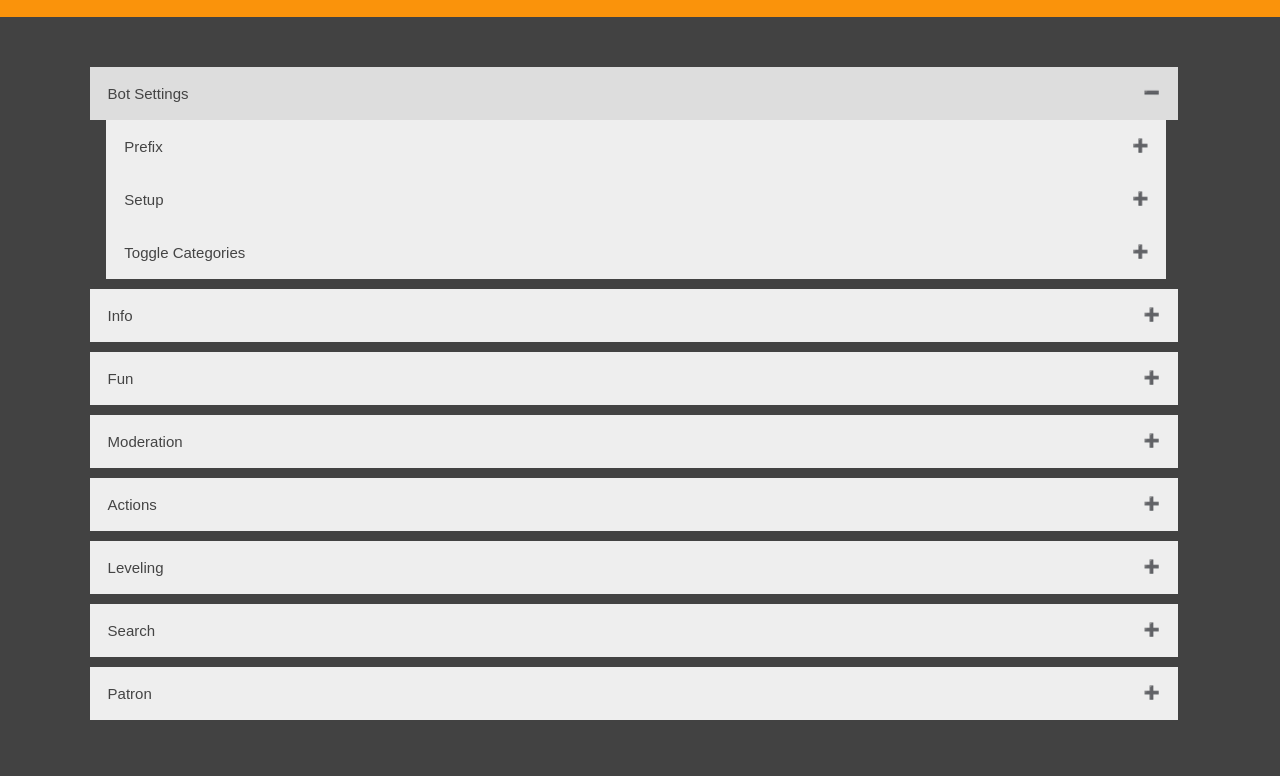
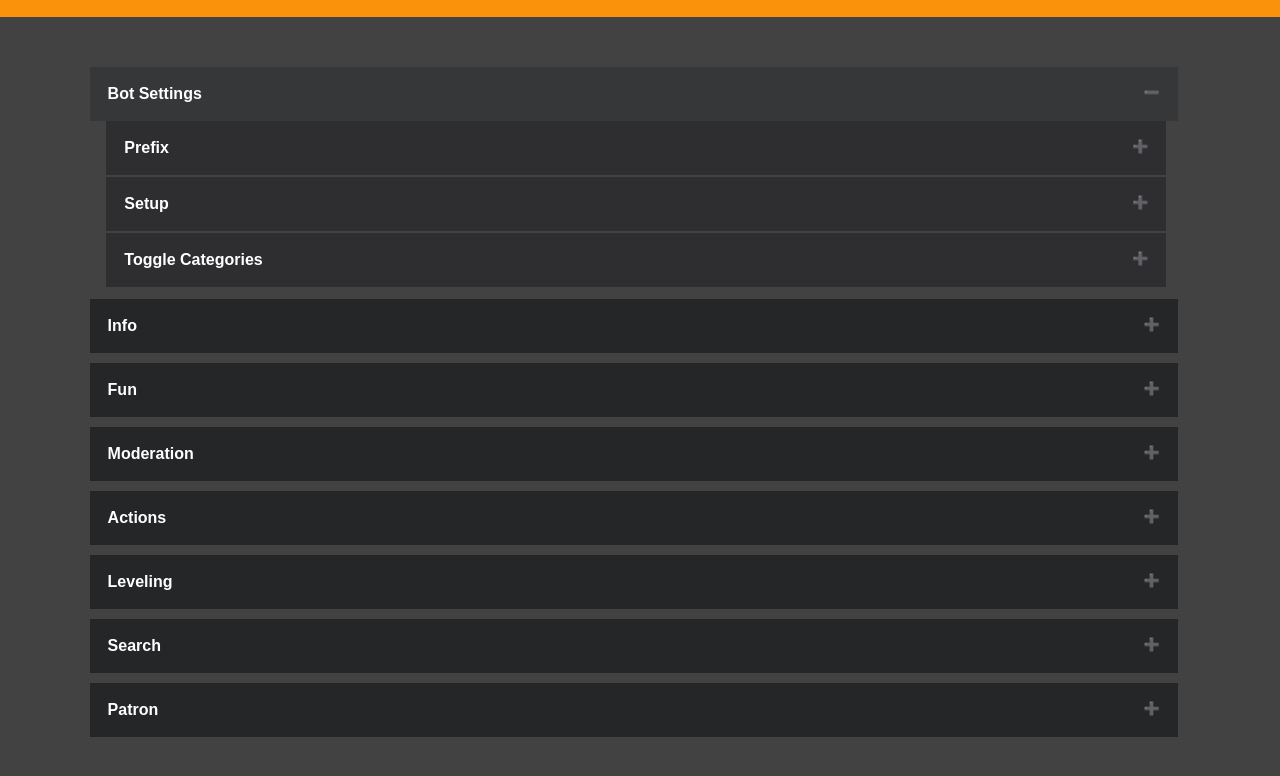
Before and after one commit to DevCreepa/testdukesite, a plain HTML site: page commands.html in a window 1280 px wide. Both pictures are taken after a click on the button "Bot Settings". Shown: the part 88-864 px from the top of the page. After the commit the page ends 835 px from the top, so only its background shows below. Drawn offline with Linux system fonts and the light colour scheme.

Commit message:
Update commands.css

```diff
--- a/styles/commands.css
+++ b/styles/commands.css
@@ -30,7 +30,7 @@ body {
 	font-family: montserrat, sans-serif;
 	margin: 0;
 	padding: 0;
-	min-height: 200vh;
+	height: auto;
 	display: flex;
 	flex-direction: column;
 }
@@ -85,8 +85,8 @@ body {
 
 /* Style the buttons that are used to open and close the accordion panel */
 button.accordion {
-    background-color: #eee;
-    color: #444;
+    background-color: #252627 ;
+    color: white;
     cursor: pointer;
     padding-bottom: 18px;
     padding-top: 18px;
@@ -99,12 +99,13 @@ button.accordion {
     font-size: 15px;
     transition: 0.4s;
     margin-left: 7%;
-
+    font-weight: 600;
+    font-size: 1rem;
 }
 
 button.caccordion {
-    background-color: #eee;
-    color: #444;
+    background-color: #2e2e31;
+    color: white;
     cursor: pointer;
     padding-bottom: 18px;
     padding-top: 18px;
@@ -117,16 +118,18 @@ button.caccordion {
     font-size: 15px;
     transition: 0.4s;
     margin-left: 7%;
-    width: 84%
+    width: 84%;
+    font-weight: 600;
+    font-size: 1rem;
 }
 
 /* Add a background color to the button if it is clicked on (add the .active class with JS), and when you move the mouse over it (hover) */
 button.accordion.active, button.accordion:hover {
-    background-color: #ddd;
+    background-color: #353738 ;
 }
 
 button.caccordion.active, button.caccordion:hover {
-    background-color: #ddd;
+    background-color: #3d3d42 ;
 }
 
 /* Style the accordion panel. Note: hidden by default */
@@ -138,32 +141,37 @@ div.panel {
     transition: 0.6s ease-in-out;
     opacity: 0;
     color: black;
-    margin-bottom: 10px
+    margin-bottom: 10px;
+    height: auto;
 }
 
 div.cpanel {
     padding-left: 18px;
-    background-color: white;
+    background-color: #3d3d42 ;
     max-height: 0;
     overflow:auto;
     transition: 0.6s ease-in-out;
     opacity: 0;
-    color: black;
+    color: white;
     width: 83%;
     height: 85px;
     background-size: 81%;
     margin-left: 7%;
+    height: auto;
+    border-bottom: #333 2px solid
 }
 
 /* The "show" class is added to the accordion panel when the user clicks on one of the buttons. This will show the panel content */
 div.panel.show {
     opacity: 1;
     max-height: 500px; /* Whatever you like, as long as its more than the height of the content (on all screen sizes) */
+    height: auto;
 }
 
 div.cpanel.show {
     opacity: 1;
     max-height: 500px; /* Whatever you like, as long as its more than the height of the content (on all screen sizes) */
+    height: auto;
 }
 
 button.accordion:after {
```
